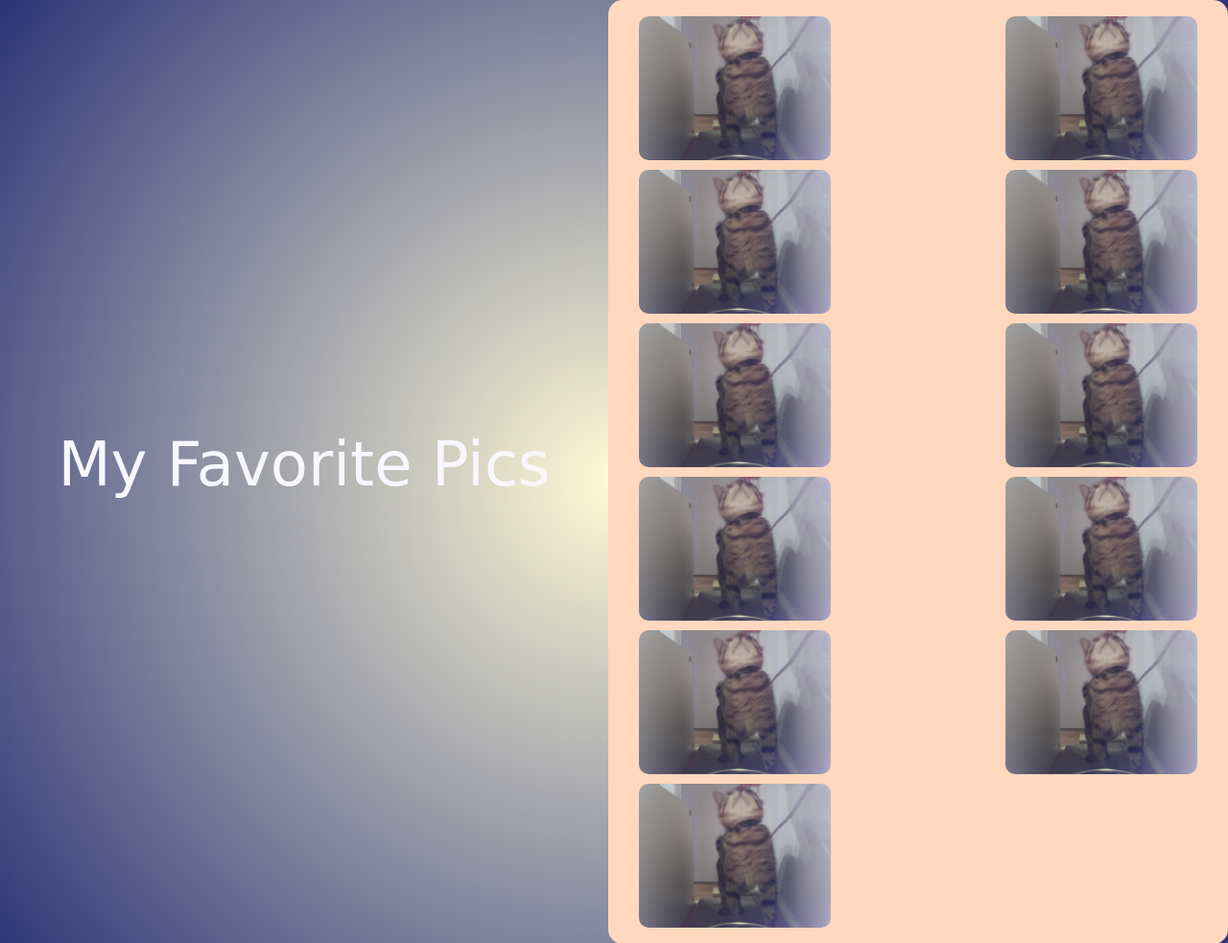
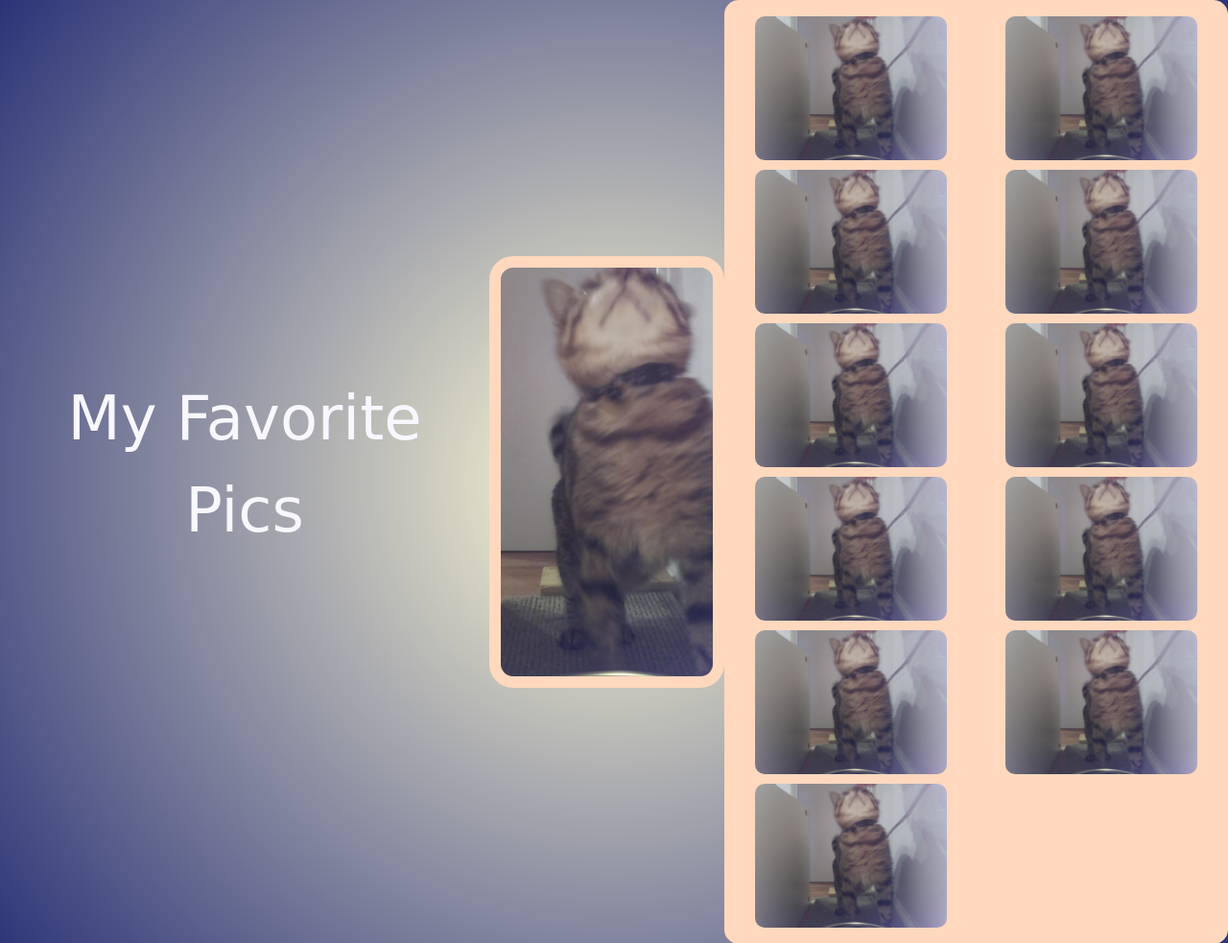
Before and after one commit to timothy-johnston/ThirstyCat, a Django app: template webApp/thirstyCat/src/main/resources/templates/favoritepics.html in a window 1280 px wide. Shown: the part 84-1067 px from the top of the page at 96% size. Run offline with Django 3.2, Linux system fonts and the light colour scheme; the template is opened without the code that fills it, so the values that code supplies are empty; some libraries are stand-ins or nearby versions; some web fonts are replaced.

Commit message:
adding featured picture to fav pics page

```diff
--- a/webApp/thirstyCat/src/main/resources/static/css/favoritepics.css
+++ b/webApp/thirstyCat/src/main/resources/static/css/favoritepics.css
@@ -16,6 +16,24 @@
 	border-radius: 15px;
 }
 
+#featured-pic-container {
+	width: 600px;
+	height: 450px;
+	margin: 5px;
+	padding: 0px;
+	border: 12px solid #ffd8be;
+	border-radius: 25px;
+	overflow: hidden;
+	margin-left: auto;
+	margin-right: auto;
+}
+
+#featured-pic {
+	width: 600px;
+	height: 450px;
+	object-fit: contain;
+}
+
 .fav-pic-container {
 	width: 200px;
 	height: 150px;
--- a/webApp/thirstyCat/src/main/resources/static/js/favoritepics.js
+++ b/webApp/thirstyCat/src/main/resources/static/js/favoritepics.js
@@ -10,6 +10,15 @@
     //Load user's liked images
     username = $('.username-holder').text();
     getJWT(getLikedImages);
+
+	//Expand picture when clicked on
+	$('.fav-pic-container').click(function() {
+		//Reset size of currently expanded image (if any)
+		$('.fav-pic-container').css({"width":"200px","height":"150px"});
+		$('.fav-pic').css({"width":"200px","height":"150px"});
+		$(this).css({"width":"400px","height":"300px"});
+		$(this).find("img").css({"width":"800px","height":"600px"});
+	});
 
 });
 
--- a/webApp/thirstyCat/src/main/resources/templates/favoritepics.html
+++ b/webApp/thirstyCat/src/main/resources/templates/favoritepics.html
@@ -71,9 +71,12 @@
 
             <div id="section-pics">
 
-                    <div id="fav-pics-header-container" class="container">
-                            <p id="fav-pics-header">My Favorite Pics</p>
-                        </div>
+                <div id="fav-pics-header-container" class="container">
+                        <p id="fav-pics-header">My Favorite Pics</p>
+                </div>
+                <div id="featured-pic-container" class="container">
+                    <img id="featured-pic" src="/media/catPic.jpg" alt="Picture of Shasta taking a drink">
+                </div>
                 <div id="pic-grid-container" class="container">
                     <div class="fav-pic-container">
                         <img class="fav-pic" src="/media/catPic.jpg" alt="Picture of Shasta taking a drink">
```
